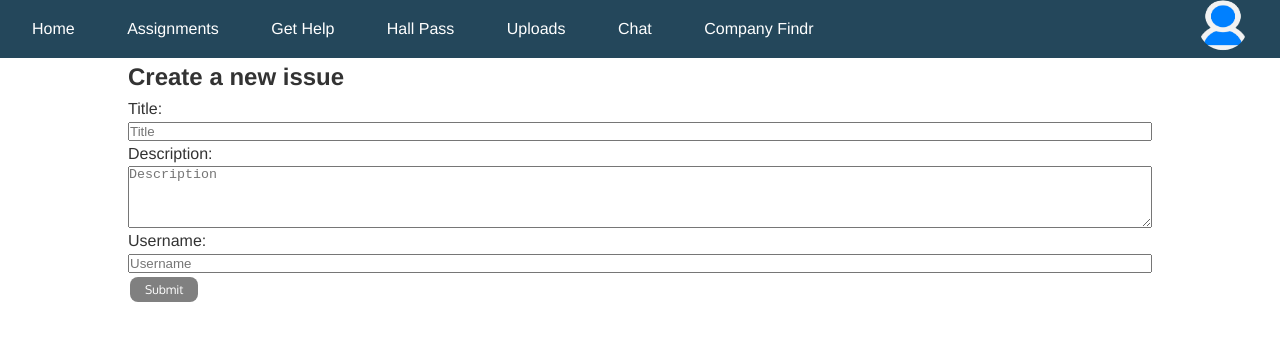
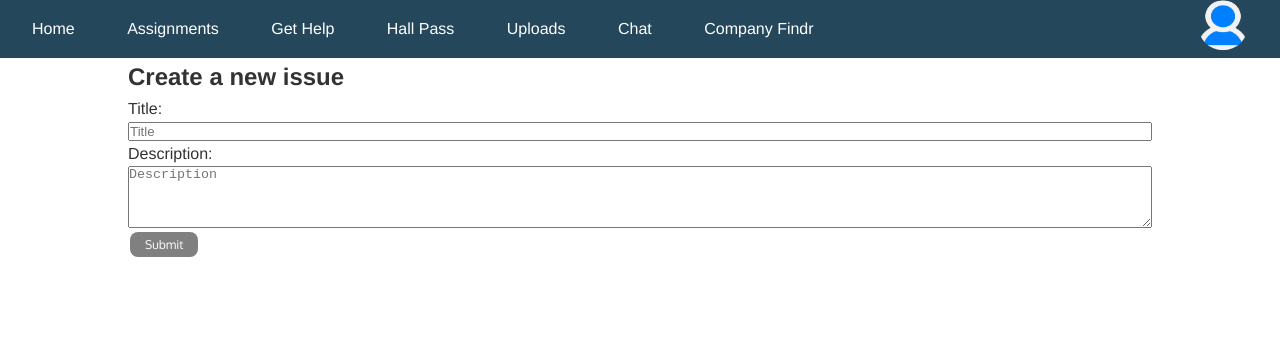
Before and after one commit to Men-In-Brown/Jobify, a Jekyll site: the page built from issues.html, in a window 1280 px wide. Shown: the top 341 px of the page. Built offline with Jekyll 4.4.1, drawn with Linux system fonts in a browser that asks for light colours.

Commit message:
Fixed to use new username everywhere and bug fix

```diff
--- a/assignments.html
+++ b/assignments.html
@@ -120,24 +120,18 @@
             <textarea id="desc" name="desc" rows="4" cols="50" style="width: 100%;"></textarea><br>
             <label for="contributors">Contributors (comma separated):</label><br>
             <input type="text" id="contributors" name="contributors" style="width: 100%;"><br>
-            <label for="username">Username:</label><br>
-            <input type="text" id="username2" name="username" style="width: 100%;"><br>
             <label for="link">Link:</label><br>
             <input type="text" id="link" name="link" style="width: 100%;"><br>
             <input type="submit" value="Submit">
         </form>
 
         <form id="quizForm" style="display: none;">
-            <label for="username">Username:</label><br>
-            <input type="text" id="username2" name="username" style="width: 100%;"><br>
             <h2>Take the Quiz</h2>
             <div id="quizQuestionsDiv"></div>
             <input type="submit" value="Submit Quiz">
         </form>
 
         <form id="flashcardForm" style="display: none;">
-            <label for="username">Username:</label><br>
-            <input type="text" id="username3" name="username" style="width: 100%;"><br>
             <div id="requiredFlashcardsBubble" class="bubble"></div>
             <div class="flashcard-container">
                 <div class="flashcard" id="flashcard">
--- a/dashboard.html
+++ b/dashboard.html
@@ -51,7 +51,7 @@
                     var dueDate = new Date(assignment.due);
                     if (dueDate <= currentDate) {
                         html += '<div class="assignment-card">';
-                        html += '<h3><a href="/Jobify/assignments.html?id=' + assignment.id + '">' + assignment.title + '</a></h3>';
+                        html += '<h3><a href="/Jobify/assignments.html?id=' + assignment.jointId + '">' + assignment.title + '</a></h3>';
                         html += '<p>Due: ' + dueDate.toLocaleDateString() + ' ' + dueDate.toLocaleTimeString() + '</p>';
                         var desc = assignment.desc;
                         if (desc.length > 100) {
--- a/issues.html
+++ b/issues.html
@@ -17,8 +17,6 @@
                 <input type="text" id="title2" name="title" placeholder="Title" style="width: 100%;"><br>
                 <label for="desc">Description:</label><br>
                 <textarea id="desc" name="desc" placeholder="Description" rows="4" cols="50" style="width: 100%;"></textarea><br>
-                <label for="username">Username:</label><br>
-                <input type="text" id="username" name="username" placeholder="Username" style="width: 100%;"><br>
                 <button type="submit">Submit</button>
             </form>
         </div>
@@ -79,7 +77,6 @@
             $(document).on('submit', '.reply-form', function(e) {
                 e.preventDefault();
                 var id = $(this).data('id');
-                var username = $(this).find('input[name="username"]').val();
                 var reply = $(this).find('textarea[name="reply"]').val();
                 $.ajax({
                     url: 'https://schaal.stu.nighthawkcodingsociety.com/api/issues/comment',
```
Also changed, not shown: other parts of issues.html (+1 -1 lines).
